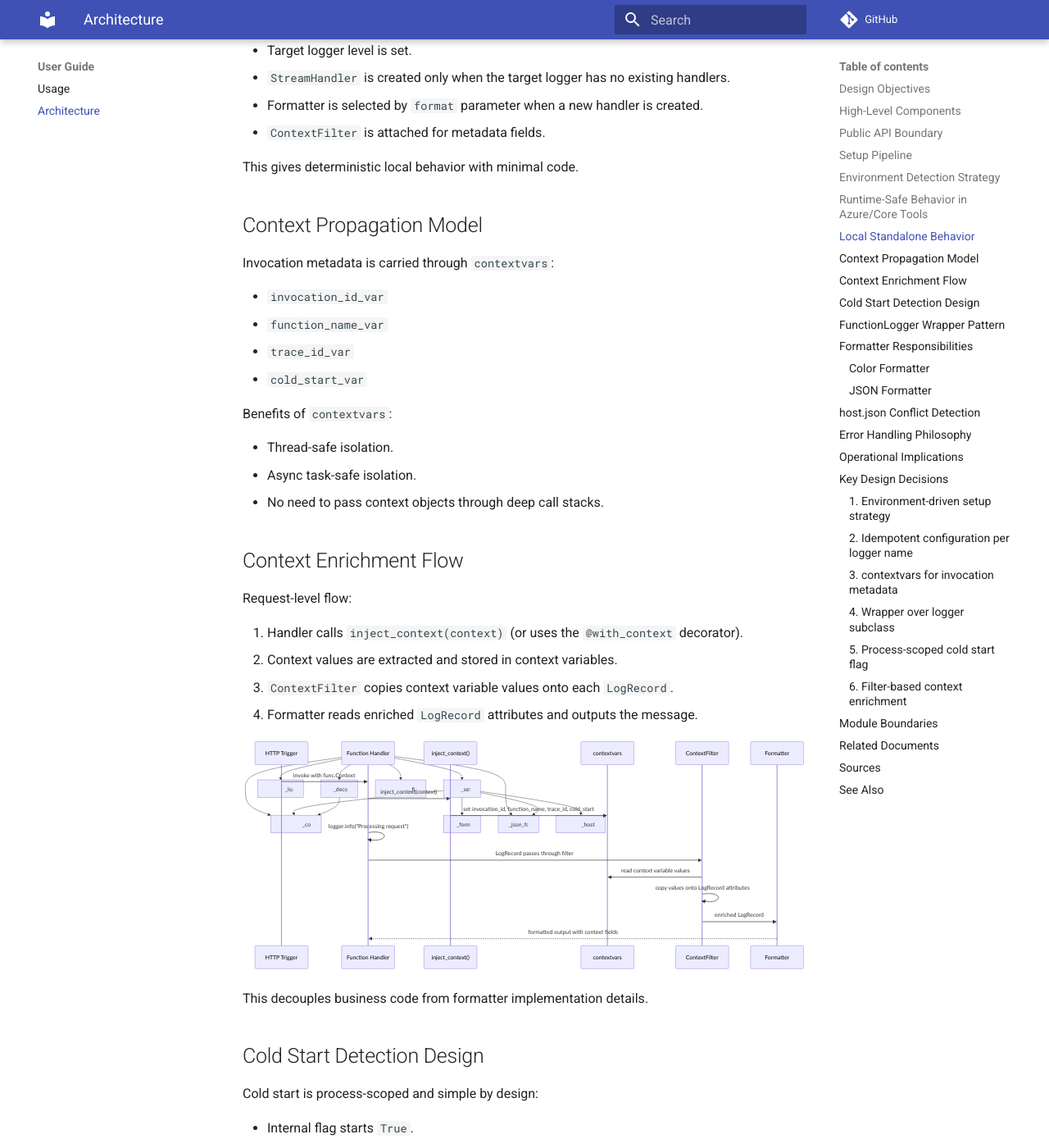
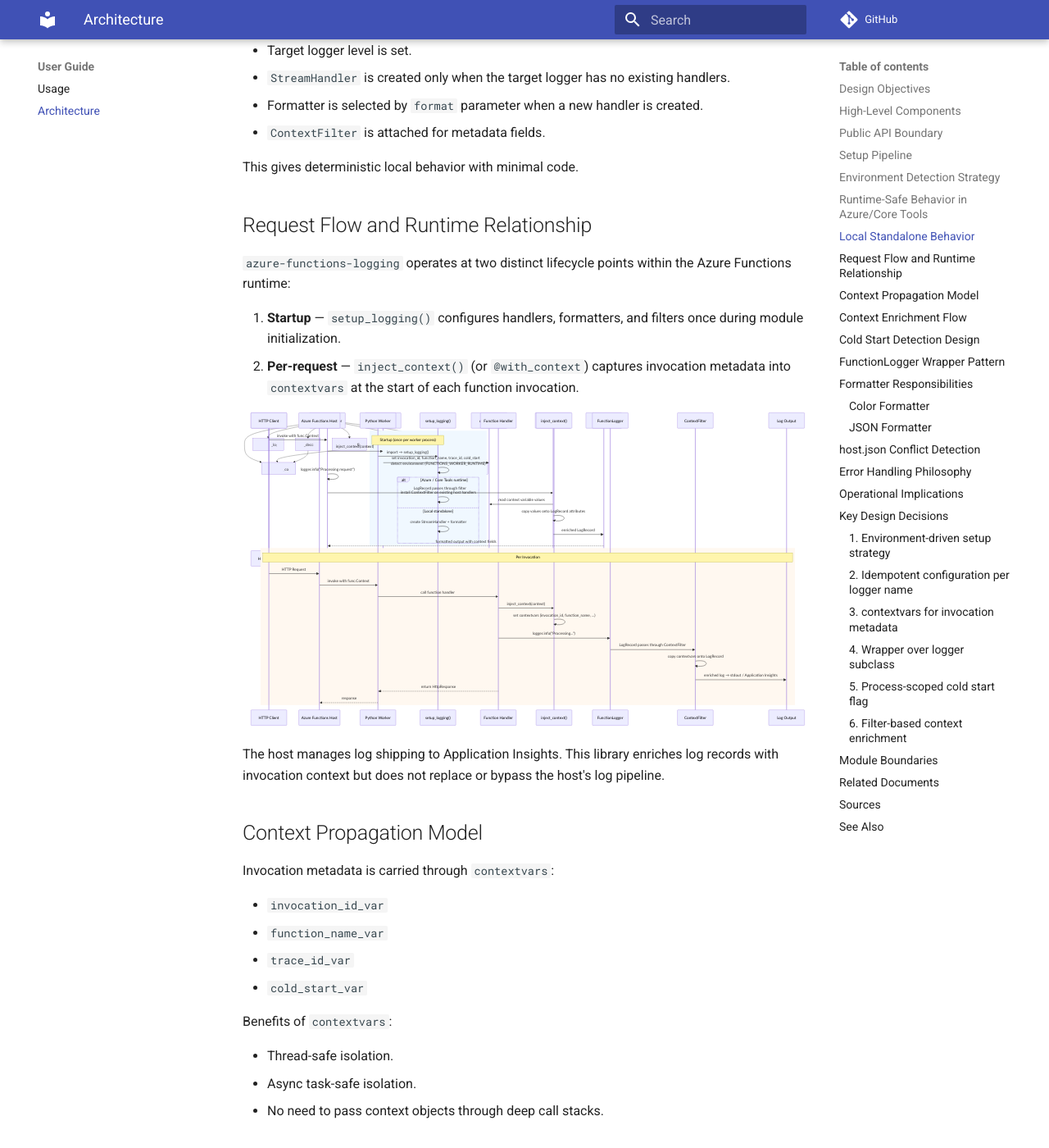
Before and after one commit to yeongseon/azure-functions-logging, an MkDocs documentation site: the page built from docs/architecture.md, in a window 1280 px wide and 1400 px high, scrolled down 2462 px. Shown: the whole window at 82% size. Built offline with MkDocs 1.6.1 and Material for MkDocs 9.7.7, drawn with Linux system fonts in a browser that asks for light colours; comment, search, counter and statistics services are not loaded.

Commit message:
docs: add Request Flow and Runtime Relationship section to architecture
Show where setup_logging() and inject_context() sit relative to
Azure Functions runtime lifecycle with Mermaid sequence diagram
covering startup and per-invocation phases.

````diff
--- a/docs/architecture.md
+++ b/docs/architecture.md
@@ -84,6 +84,54 @@
 - `ContextFilter` is attached for metadata fields.
 
 This gives deterministic local behavior with minimal code.
+
+## Request Flow and Runtime Relationship
+
+`azure-functions-logging` operates at two distinct lifecycle points within the Azure Functions runtime:
+
+1. **Startup** — `setup_logging()` configures handlers, formatters, and filters once during module initialization.
+2. **Per-request** — `inject_context()` (or `@with_context`) captures invocation metadata into `contextvars` at the start of each function invocation.
+
+```mermaid
+sequenceDiagram
+    participant Client as HTTP Client
+    participant Host as Azure Functions Host
+    participant Worker as Python Worker
+    participant Setup as setup_logging()
+    participant Handler as Function Handler
+    participant Ctx as inject_context()
+    participant Logger as FunctionLogger
+    participant CF as ContextFilter
+    participant Output as Log Output
+
+    rect rgb(240, 248, 255)
+    note over Worker,Setup: Startup (once per worker process)
+    Worker->>Setup: import → setup_logging()
+    Setup->>Setup: detect environment (FUNCTIONS_WORKER_RUNTIME)
+    alt Azure / Core Tools runtime
+        Setup->>Setup: install ContextFilter on existing host handlers
+    else Local standalone
+        Setup->>Setup: create StreamHandler + formatter
+    end
+    end
+
+    rect rgb(255, 248, 240)
+    note over Client,Output: Per Invocation
+    Client->>Host: HTTP Request
+    Host->>Worker: invoke with func.Context
+    Worker->>Handler: call function handler
+    Handler->>Ctx: inject_context(context)
+    Ctx->>Ctx: set contextvars (invocation_id, function_name, ...)
+    Handler->>Logger: logger.info("Processing...")
+    Logger->>CF: LogRecord passes through ContextFilter
+    CF->>CF: copy contextvars onto LogRecord
+    CF->>Output: enriched log → stdout / Application Insights
+    Handler-->>Worker: return HttpResponse
+    Worker-->>Host: response
+    end
+```
+
+The host manages log shipping to Application Insights. This library enriches log records with invocation context but does not replace or bypass the host's log pipeline.
 
 ## Context Propagation Model
 
````
